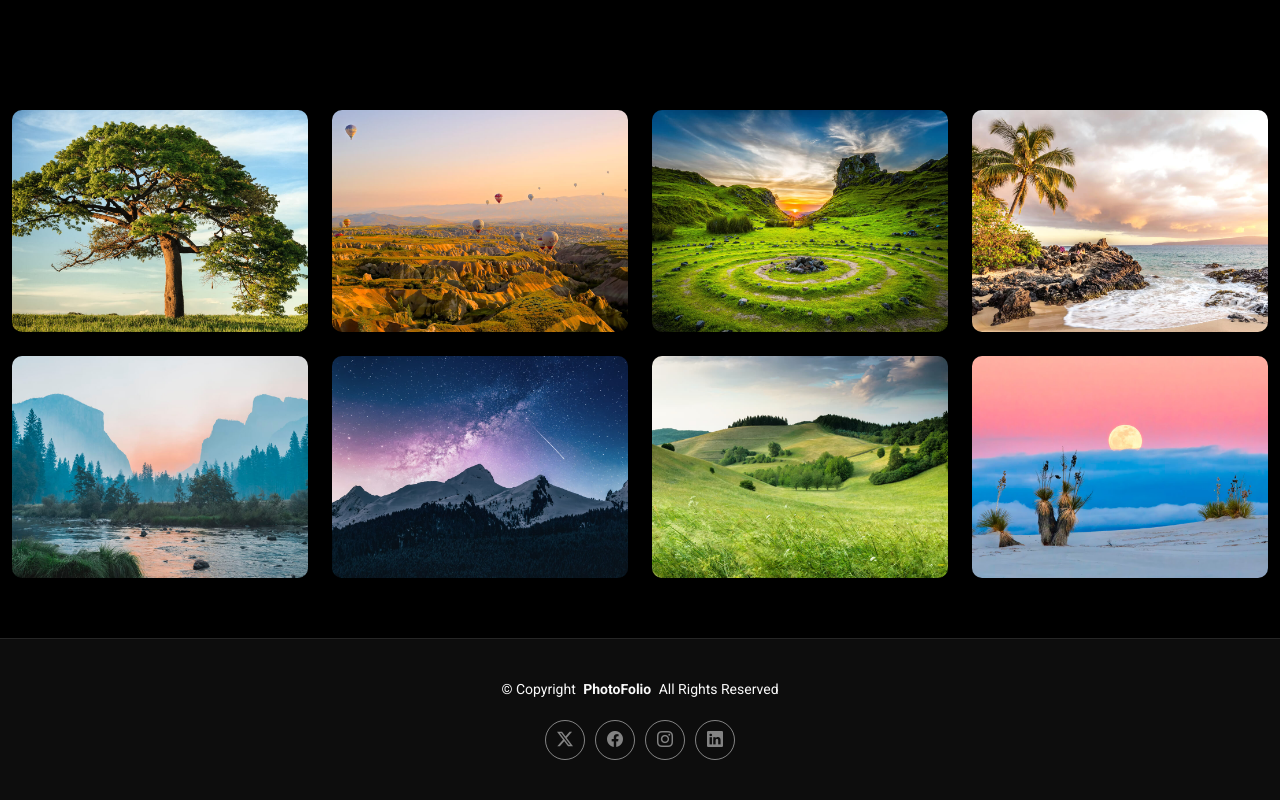
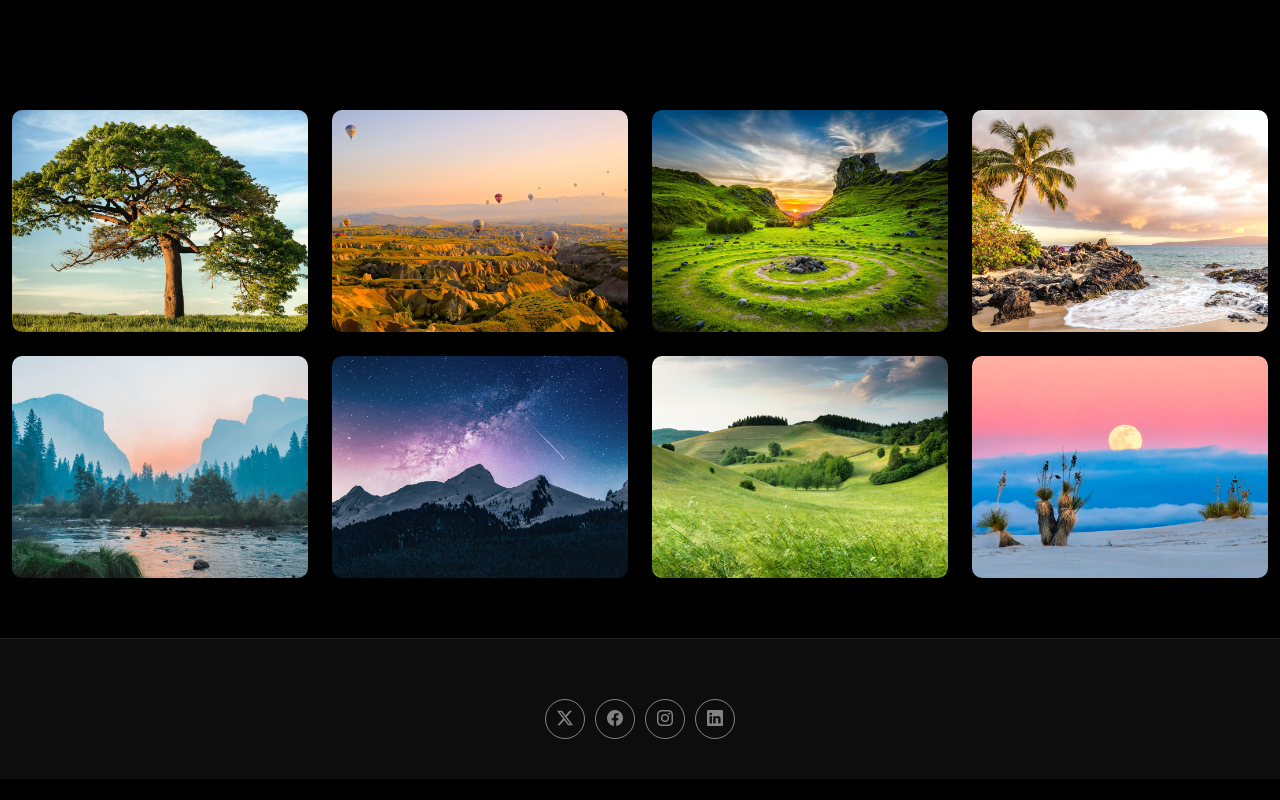
Before and after one commit to kevinjincora/PhotoFolio, a plain HTML site: page index.html in a window 1280 px wide. Shown: the part 504-1304 px from the top of the page. After the commit the page ends 1283 px from the top, so only its background shows below. Drawn offline with Linux system fonts and the light colour scheme.

Commit message:
copyright removed

```diff
--- a/index.html
+++ b/index.html
@@ -202,9 +202,9 @@
   <footer id="footer" class="footer">
 
     <div class="container">
-      <div class="copyright text-center ">
+      <!-- <div class="copyright text-center ">
         <p>© <span>Copyright</span> <strong class="px-1 sitename">PhotoFolio</strong> <span>All Rights Reserved</span></p>
-      </div>
+      </div> -->
       <div class="social-links d-flex justify-content-center">
         <a href=""><i class="bi bi-twitter-x"></i></a>
         <a href=""><i class="bi bi-facebook"></i></a>
```
